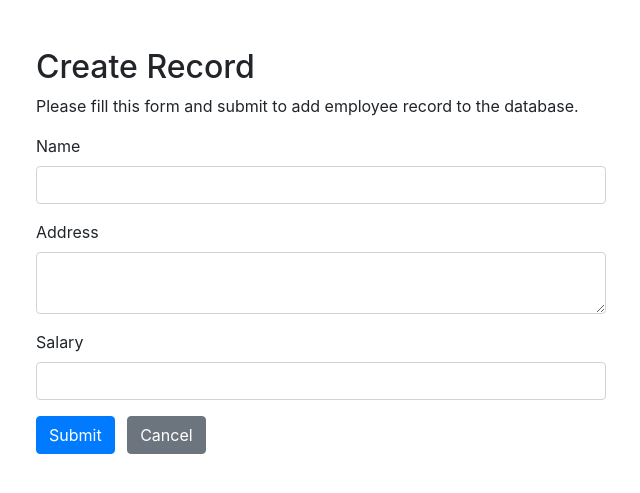
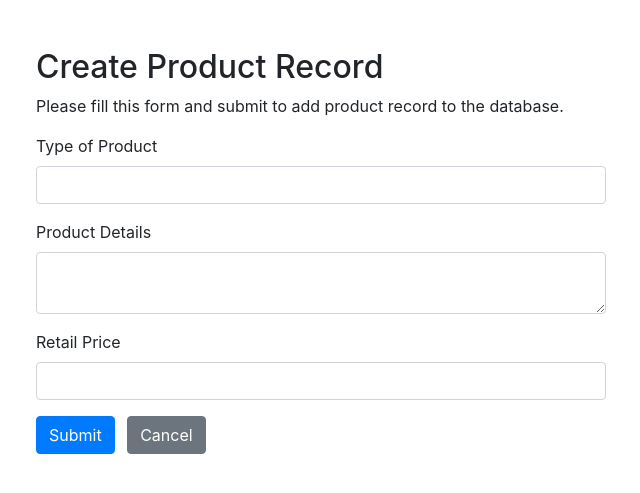
Before and after one commit to nelp10/Puagang-pdo-crud, a PHP site: page /public/create.php in a window 1280 px wide. Shown: the top 493 px of the page, without its empty margins (319-959 px from the left). Run offline with PHP 8.4, Linux system fonts and the light colour scheme; data that the repository does not hold is empty.

Commit message:
big changes

```diff
--- a/create.php
+++ /dev/null
@@ -1,118 +0,0 @@
-<?php
-// Include config file
-require_once "config.php";
-
-// Define variables and initialize with empty values
-$name = $address = $salary = "";
-$name_err = $address_err = $salary_err = "";
-
-// Processing form data when form is submitted
-if($_SERVER["REQUEST_METHOD"] == "POST"){
-    // Validate name
-    $input_name = trim($_POST["name"]);
-    if(empty($input_name)){
-        $name_err = "Please enter a name.";
-    } elseif(!filter_var($input_name, FILTER_VALIDATE_REGEXP, array("options"=>array("regexp"=>"/^[a-zA-Z\s]+$/")))){
-        $name_err = "Please enter a valid name.";
-    } else{
-        $name = $input_name;
-    }
-
-    // Validate address
-    $input_address = trim($_POST["address"]);
-    if(empty($input_address)){
-        $address_err = "Please enter an address.";
-    } else{
-        $address = $input_address;
-    }
-
-    // Validate salary
-    $input_salary = trim($_POST["salary"]);
-    if(empty($input_salary)){
-        $salary_err = "Please enter the salary amount.";
-    } elseif(!ctype_digit($input_salary)){
-        $salary_err = "Please enter a positive integer value.";
-    } else{
-        $salary = $input_salary;
-    }
-
-    // Check input errors before inserting in database
-    if(empty($name_err) && empty($address_err) && empty($salary_err)){
-        // Prepare an insert statement
-        $sql = "INSERT INTO employees (name, address, salary) VALUES (:name, :address, :salary)";
-
-        if($stmt = $pdo->prepare($sql)){
-            // Bind variables to the prepared statement as parameters
-            $stmt->bindParam(":name", $param_name);
-            $stmt->bindParam(":address", $param_address);
-            $stmt->bindParam(":salary", $param_salary);
-
-            // Set parameters
-            $param_name = $name;
-            $param_address = $address;
-            $param_salary = $salary;
-
-            // Attempt to execute the prepared statement
-            if($stmt->execute()){
-                // Records created successfully. Redirect to landing page
-                header("location: index.php");
-                exit();
-            } else{
-                echo "Oops! Something went wrong. Please try again later.";
-            }
-        }
-
-        // Close statement
-        unset($stmt);
-    }
-
-    // Close connection
-    unset($pdo);
-}
-?>
-
-<!DOCTYPE html>
-<html lang="en">
-<head>
-    <meta charset="UTF-8">
-    <title>Create Record</title>
-    <link rel="stylesheet" href="https://stackpath.bootstrapcdn.com/bootstrap/4.5.2/css/bootstrap.min.css">
-    <style>
-        .wrapper{
-            width: 600px;
-            margin: 0 auto;
-        }
-    </style>
-</head>
-<body>
-    <div class="wrapper">
-        <div class="container-fluid">
-            <div class="row">
-                <div class="col-md-12">
-                    <h2 class="mt-5">Create Record</h2>
-                    <p>Please fill this form and submit to add employee record to the database.</p>
-                    <form action="<?php echo htmlspecialchars($_SERVER["PHP_SELF"]); ?>" method="post">
-                        <div class="form-group">
-                            <label>Name</label>
-                            <input type="text" name="name" class="form-control <?php echo (!empty($name_err)) ? 'is-invalid' : ''; ?>" value="<?php echo $name; ?>">
-                            <span class="invalid-feedback"><?php echo $name_err;?></span>
-                        </div>
-                        <div class="form-group">
-                            <label>Address</label>
-                            <textarea name="address" class="form-control <?php echo (!empty($address_err)) ? 'is-invalid' : ''; ?>"><?php echo $address; ?></textarea>
-                            <span class="invalid-feedback"><?php echo $address_err;?></span>
-                        </div>
-                        <div class="form-group">
-                            <label>Salary</label>
-                            <input type="text" name="salary" class="form-control <?php echo (!empty($salary_err)) ? 'is-invalid' : ''; ?>" value="<?php echo $salary; ?>">
-                            <span class="invalid-feedback"><?php echo $salary_err;?></span>
-                        </div>
-                        <input type="submit" class="btn btn-primary" value="Submit">
-                        <a href="index.php" class="btn btn-secondary ml-2">Cancel</a>
-                    </form>
-                </div>
-            </div>
-        </div>
-    </div>
-</body>
-</html>
--- a/config.php
+++ b/db/config.php
@@ -1,10 +1,12 @@
+
+
 <?php
 /* Database credentials. Assuming you are running MySQL
 server with default setting (user 'root' with no password) */
 define('DB_SERVER', 'localhost');
 define('DB_USERNAME', 'root');
 define('DB_PASSWORD', '');
-define('DB_NAME', 'product table');
+define('DB_NAME', 'it28-ecommerce');
 
 /* Attempt to connect to MySQL database */
 try{
--- /dev/null
+++ b/public/create.php
@@ -0,0 +1,118 @@
+<?php
+// Include config file
+require_once "../db/config.php";
+
+// Define variables and initialize with empty values
+$product_name = $product_details = $product_retail_price = "";
+$product_name_err = $product_detail_err = $product_price_err = "";
+
+// Processing form data when form is submitted
+if($_SERVER["REQUEST_METHOD"] == "POST"){
+    // Validate name
+    $product_name = trim($_POST["product_name"]);
+    if(empty($product_name)){
+        $product_name_err = "Please enter a name.";
+    } elseif(!filter_var($product_name, FILTER_VALIDATE_REGEXP, array("options"=>array("regexp"=>"/^[a-zA-Z\s]+$/")))){
+        $product_name_err = "Please enter a valid name.";
+    } else{
+        $product_name = $product_name;
+    }
+
+    // Validate address
+    $product_details = trim($_POST["product_details"]);
+    if(empty($product_details)){
+        $product_details_err = "Please enter an product details.";
+    } else{
+        $product_details = $product_details;
+    }
+
+    // Validate salary
+    $product_retail_price = trim($_POST["product_retail_price"]);
+    if(empty($input_product_retail_price)){
+        $product_retail_price_err = "Please enter the salary amount.";
+    } elseif(!ctype_digit($product_retail_price)){
+        $product_retail_price_err = "Please enter a positive integer value.";
+    } else{
+        $product_retail_price = $product_retail_price;
+    }
+
+    // Check input errors before inserting in database
+    if(empty($product_name_err) && empty($product_details_err) && empty($product_retail_price_err)){
+        // Prepare an insert statement
+        $sql = "INSERT INTO products (product_name, product_details, product_retail_price) VALUES (:product_name, :product_details, :product_retail_price)";
+
+        if($stmt = $pdo->prepare($sql)){
+            // Bind variables to the prepared statement as parameters
+            $stmt->bindParam(":product_name", $param_product_name);
+            $stmt->bindParam(":product_details", $param_product_details);
+            $stmt->bindParam(":product_retail_price", $param_product_retail_price);
+
+            // Set parameters
+            $param_product_name = $product_name;
+            $param_product_details = $product_details;
+            $param_product_retail_price = $product_retail_price;
+
+            // Attempt to execute the prepared statement
+            if($stmt->execute()){
+                // Records created successfully. Redirect to landing page
+                header("location: ../index.php");
+                exit();
+            } else{
+                echo "Oops! Something went wrong. Please try again later.";
+            }
+        }
+
+        // Close statement
+        unset($stmt);
+    }
+
+    // Close connection
+    unset($pdo);
+}
+?>
+
+<!DOCTYPE html>
+<html lang="en">
+<head>
+    <meta charset="UTF-8">
+    <title>Product Record</title>
+    <link rel="stylesheet" href="https://stackpath.bootstrapcdn.com/bootstrap/4.5.2/css/bootstrap.min.css">
+    <style>
+        .wrapper{
+            width: 600px;
+            margin: 0 auto;
+        }
+    </style>
+</head>
+<body>
+    <div class="wrapper">
+        <div class="container-fluid">
+            <div class="row">
+                <div class="col-md-12">
+                    <h2 class="mt-5">Create Product Record</h2>
+                    <p>Please fill this form and submit to add product record to the database.</p>
+                    <form action="<?php echo htmlspecialchars($_SERVER["PHP_SELF"]); ?>" method="post">
+                        <div class="form-group">
+                            <label>Type of Product</label>
+                            <input type="text" name="product_name" class="form-control <?php echo (!empty($product_name_err)) ? 'is-invalid' : ''; ?>" value="<?php echo $product_name; ?>">
+                            <span class="invalid-feedback"><?php echo $product_name_err;?></span>
+                        </div>
+                        <div class="form-group">
+                            <label>Product Details</label>
+                            <textarea name="product_details" class="form-control <?php echo (!empty($product_details_err)) ? 'is-invalid' : ''; ?>"><?php echo $product_details; ?></textarea>
+                            <span class="invalid-feedback"><?php echo $product_details_err;?></span>
+                        </div>
+                        <div class="form-group">
+                            <label>Retail Price</label>
+                            <input type="text" name="product_retail_price" class="form-control <?php echo (!empty($product_retail_price_err)) ? 'is-invalid' : ''; ?>" value="<?php echo $product_retail_price; ?>">
+                            <span class="invalid-feedback"><?php echo $product_retail_price_err;?></span>
+                        </div>
+                        <input type="submit" class="btn btn-primary" value="Submit">
+                        <a href="index.php" class="btn btn-secondary ml-2">Cancel</a>
+                    </form>
+                </div>
+            </div>
+        </div>
+    </div>
+</body>
+</html>
--- a/error.php
+++ b/public/error.php
@@ -1,3 +1,4 @@
+
 <!DOCTYPE html>
 <html lang="en">
 <head>
```
Also changed, not shown: index.php (+17 -15 lines), public/delete.php (renamed from delete.php, +8 -7 lines), public/read.php (renamed from read.php, +19 -13 lines), public/update.php (added, +192 -0 lines), update.php (deleted, +0 -171 lines).
